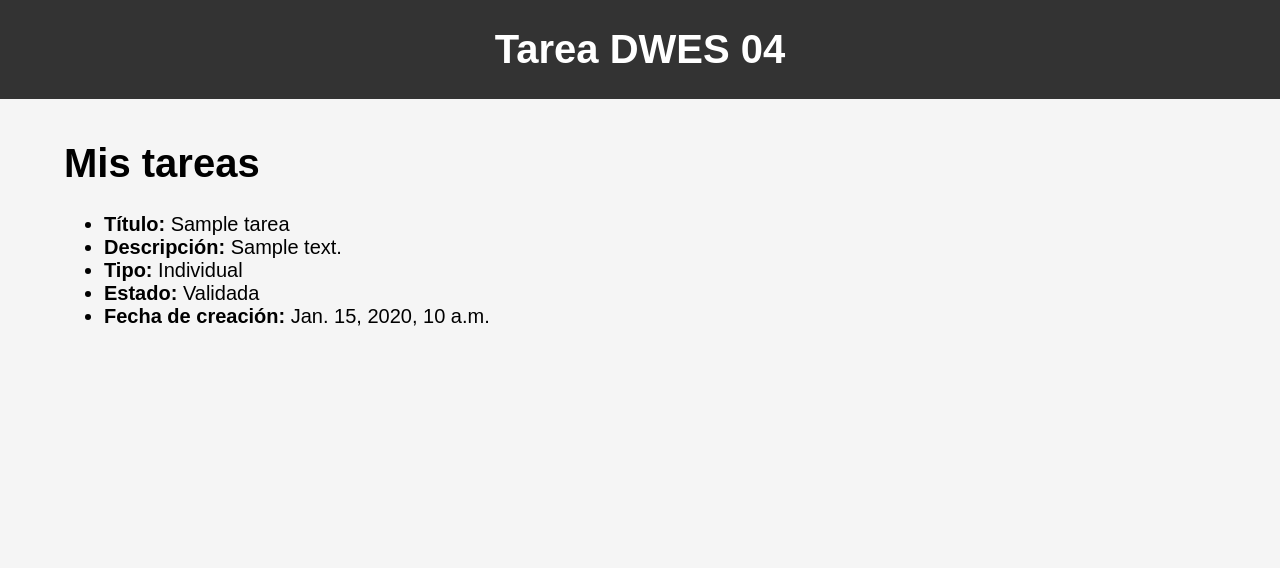
After one commit to rdaniz/DWES-UT04-Practica-2025-2026-AplicacionGestionTareasClase, a Django app: template App_TareasClase/TareasDWES/templates/mis_tareas_alumno.html in a window 1280 px wide. The commit adds this page. Shown: the top 568 px of the page. Run offline with Django 5.2, Linux system fonts and the light colour scheme; the template is opened without the code that fills it: values that come from a table or form of the project are taken from there, others are empty; tables that the repository leaves empty hold one stand-in row (values such as "Sample post").

Commit message:
Crear vista tareas del alumno, template para la vista y registrar url

```diff
--- a/App_TareasClase/TareasDWES/models.py
+++ b/App_TareasClase/TareasDWES/models.py
@@ -53,7 +53,7 @@ class Tarea(models.Model):
     requiere_validacion = models.BooleanField(default=False)
     validada = models.BooleanField(default=False)
     profesor_validador = models.ForeignKey(
-        Usuario, null=True, on_delete=models.SET_NULL, related_name='tareas_a_validar')
+        Usuario, null=True, blank=True, on_delete=models.SET_NULL, related_name='tareas_a_validar')
 
     # Además del título muestro el id para poder añadirlo a la url y buscar la tarea
     def __str__(self):
--- /dev/null
+++ b/App_TareasClase/TareasDWES/templates/mis_tareas_alumno.html
@@ -0,0 +1,31 @@
+{% extends "base.html" %}
+
+{% block title %}Mis tareas{% endblock %}
+
+{% block style %}
+.usuario-incorrecto {
+    color: red;
+}
+{% endblock %}
+
+{% block content %}
+<h1>Mis tareas</h1>
+
+{% if not usuario %}
+    <p class="usuario-incorrecto">Usuario incorrecto</p>
+{% elif not tareas %}
+    <p>No tiene tareas.</p>
+{% else %}
+
+    {% for tarea in tareas %}
+    <ul>
+        <li><strong>Título:</strong> {{ tarea.titulo }}</li>
+        <li><strong>Descripción:</strong> {{ tarea.descripcion }}</li>
+        <li><strong>Tipo:</strong> {{ tarea.get_tipo_display }}</li>
+        <li><strong>Estado:</strong> {% if tarea.validada %}Validada{% else %}Pendiente{% endif %}</li>
+        <li><strong>Fecha de creación:</strong> {{ tarea.fecha_creacion }}</li>
+    </ul>
+    {% endfor %}
+
+{% endif %}
+{% endblock %}
--- a/App_TareasClase/TareasDWES/urls.py
+++ b/App_TareasClase/TareasDWES/urls.py
@@ -1,6 +1,6 @@
 from django.urls import path
 
-from .views import DetalleUsuarioView, ListadoUsuariosView, index
+from .views import DetalleUsuarioView, ListadoUsuariosView, MisTareasView, index
 # listado_usuarios
 
 urlpatterns = [
@@ -9,4 +9,5 @@ urlpatterns = [
       path('usuarios/', ListadoUsuariosView.as_view(), name='listado_usuarios'),  # Listado de usuarios ListView
       #path('mis-datos/<int:pk>/', mis_datos, name='mis_datos'),  # Mis datos (los obtengo por pk id)
       path('mis-datos/<int:pk>/', DetalleUsuarioView.as_view(), name='mis_datos'),  # Mis datos (los obtengo por pk id) DetailView
+      path('tareas/<int:pk>/', MisTareasView.as_view(), name='mis_tareas'), # Mis tareas que he creado o colaboro
 ]
```
Also changed, not shown: App_TareasClase/TareasDWES/templates/listado_usuarios.html (+9 -13 lines), App_TareasClase/TareasDWES/views.py (+36 -1 lines), App_TareasClase/TareasDWES/migrations/0003_alter_tarea_profesor_validador.py (added), App_TareasClase/TareasDWES/templates/mis_datos.html (indentation only).
